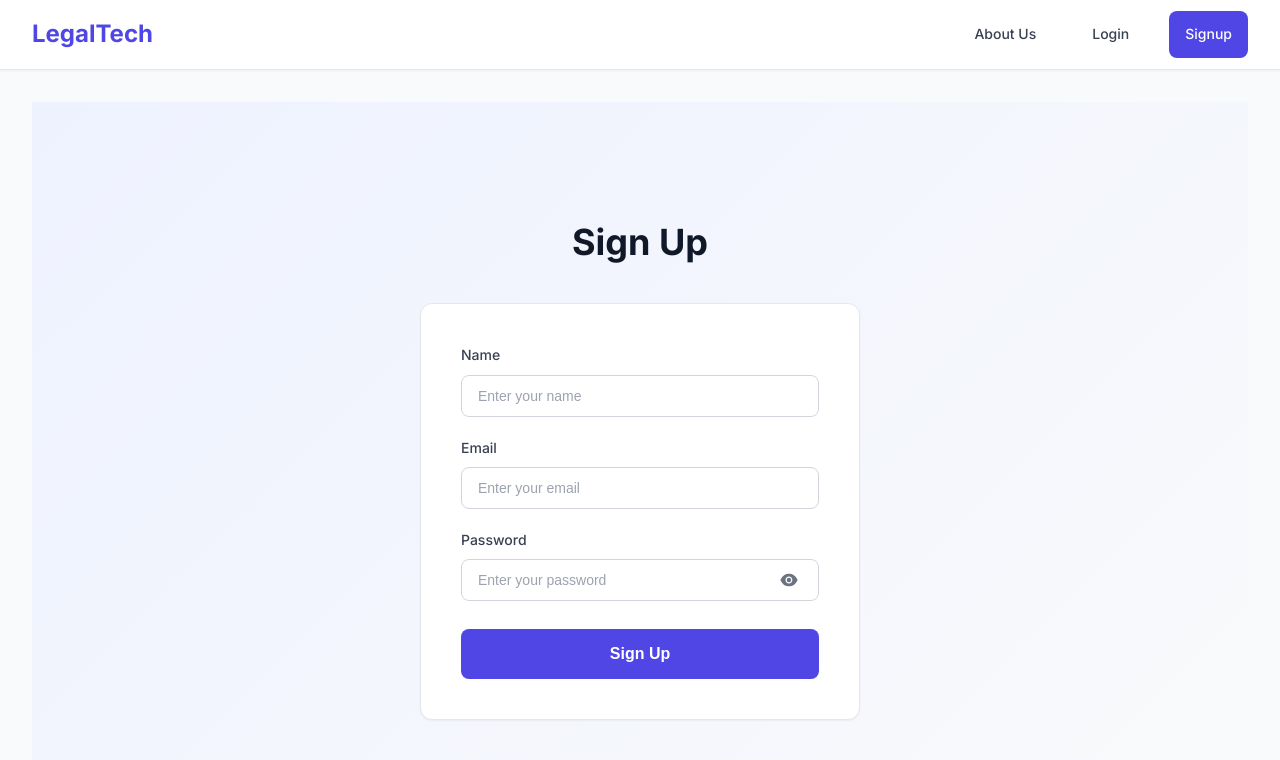
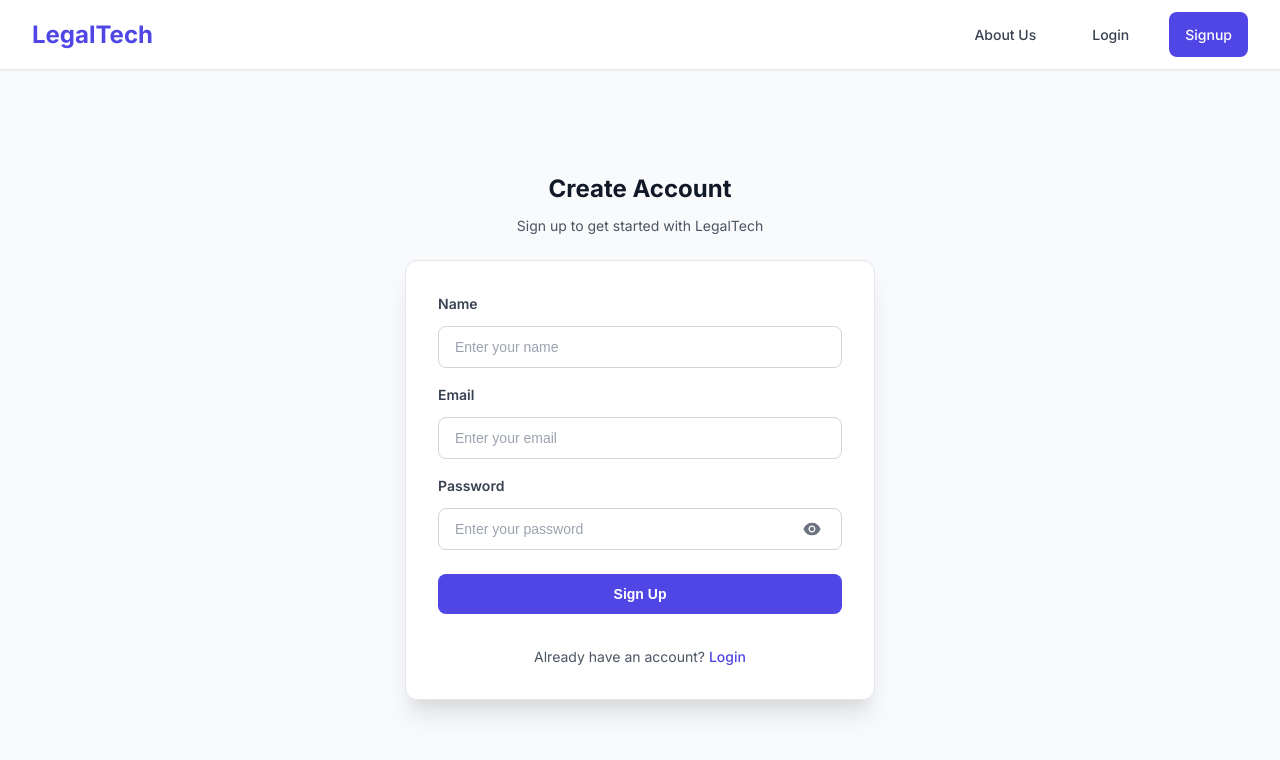
Before and after one commit to iamprashantverma/Legal-Tech, a React (Vite) app in the folder frontend/: page /signup in a window 1280 px wide. Shown: the top 760 px of the page. Built offline with nearby package versions, Linux system fonts and the light colour scheme; no server answers.

Commit message:
style: improve the Auth UX

```diff
--- a/frontend/src/assets/styles/_variables.scss
+++ b/frontend/src/assets/styles/_variables.scss
@@ -1,5 +1,3 @@
-// Design System Variables
-
 // Colors - Primary Palette
 $primary-50: #eef2ff;
 $primary-100: #e0e7ff;
--- a/frontend/src/assets/styles/components/common/_intake-details.scss
+++ b/frontend/src/assets/styles/components/common/_intake-details.scss
@@ -2,7 +2,8 @@
 @use '../../mixins' as *;
 
 .intake-wrapper {
-  max-width: 1200px;
+  width: 100%;
+  max-width: 98%;
   margin: 0 auto;
   display: flex;
   flex-direction: column;
--- a/frontend/src/assets/styles/components/lawyer/_create_summary.scss
+++ b/frontend/src/assets/styles/components/lawyer/_create_summary.scss
@@ -12,7 +12,7 @@
   margin-bottom: $spacing-6;
 
   h1 {
-    font-size: $font-size-3xl;
+    font-size: $font-size-2xl;
     font-weight: $font-weight-bold;
     color: $neutral-900;
   }
@@ -26,7 +26,7 @@
 
 .create-summary__form {
   @include card;
-  padding: $spacing-8;
+  padding: $spacing-6;
   display: flex;
   flex-direction: column;
   gap: $spacing-5;
@@ -60,7 +60,7 @@
   display: flex;
   gap: $spacing-3;
   justify-content: flex-end;
-  margin-top: $spacing-4;
+  margin-top: $spacing-1;
   flex-wrap: wrap;
 
   button {
--- a/frontend/src/assets/styles/components/lawyer/_summary-list.scss
+++ b/frontend/src/assets/styles/components/lawyer/_summary-list.scss
@@ -8,7 +8,7 @@
 
 .summary-list__header {
   @include card;
-  padding: $spacing-6;
+  padding: $spacing-5;
   margin-bottom: $spacing-6;
   display: flex;
   justify-content: space-between;
@@ -17,7 +17,7 @@
   gap: $spacing-4;
 
   h1 {
-    font-size: $font-size-3xl;
+    font-size: $font-size-2xl;
     font-weight: $font-weight-bold;
     color: $neutral-900;
   }
--- a/frontend/src/assets/styles/main.scss
+++ b/frontend/src/assets/styles/main.scss
@@ -45,7 +45,7 @@ body, html {
   width: 100%;
   height: 100%;
   overflow-x: hidden;
-  line-height: 1.6;
+  line-height: 1.5;
   -webkit-font-smoothing: antialiased;
   -moz-osx-font-smoothing: grayscale;
 }
@@ -56,7 +56,7 @@ body, html {
   flex-direction: column;
 }
 
-// Utility classes
+
 .container {
   width: 100%;
   max-width: 1280px;
@@ -123,7 +123,7 @@ body, html {
   border-radius: $radius-md;
 }
 
-// Scrollbar styling
+
 ::-webkit-scrollbar {
   width: 8px;
   height: 8px;
--- a/frontend/src/assets/styles/pages/auth/_auth.scss
+++ b/frontend/src/assets/styles/pages/auth/_auth.scss
@@ -2,31 +2,40 @@
 @use '../../mixins' as *;
 
 .auth__wrapper {
-  min-height: calc(100vh - 70px);
+  height: 100%;
+  width: 100%;
   display: flex;
   flex-direction: column;
   align-items: center;
   justify-content: center;
-  padding: $spacing-8;
-  background: linear-gradient(135deg, $primary-50 0%, $neutral-50 100%);
+
 }
 
 .auth__title {
-  font-size: $font-size-4xl;
+  font-size: $font-size-2xl;
   font-weight: $font-weight-bold;
   color: $neutral-900;
-  margin-bottom: $spacing-8;
+  margin-bottom: $spacing-6;
   text-align: center;
+}
+
+.auth__subtitle {
+  font-size: $font-size-sm;
+  color: $neutral-600;
+  text-align: center;
+  margin-top: -$spacing-4;
+  margin-bottom: $spacing-6;
 }
 
 .auth__form {
   @include card;
   width: 100%;
-  max-width: 440px;
-  padding: $spacing-10;
+  max-width: 470px;
+  padding: $spacing-8;
   display: flex;
   flex-direction: column;
-  gap: $spacing-5;
+  gap: $spacing-4;
+  box-shadow: $shadow-xl;
 }
 
 .auth__submit {
@@ -34,24 +43,27 @@
   width: 100%;
   background: $primary-600;
   color: white;
-  padding: $spacing-4;
-  font-size: $font-size-base;
+  padding: $spacing-3 $spacing-6;
+  font-size: $font-size-sm;
   font-weight: $font-weight-semibold;
   margin-top: $spacing-2;
+  transition: all $transition-base;
 
   &:hover:not(:disabled) {
     background: $primary-700;
-    transform: translateY(-2px);
-    box-shadow: $shadow-lg;
+    transform: translateY(-1px);
+    box-shadow: $shadow-md;
   }
 
   &:active:not(:disabled) {
     transform: translateY(0);
+    box-shadow: $shadow-sm;
   }
 
   &:disabled {
     opacity: 0.6;
     cursor: not-allowed;
+    background: $primary-400;
   }
 }
 
@@ -64,8 +76,9 @@
 
 .form__label {
   font-size: $font-size-sm;
-  font-weight: $font-weight-medium;
+  font-weight: $font-weight-semibold;
   color: $neutral-700;
+  margin-bottom: $spacing-1;
 }
 
 .form__input-wrapper {
@@ -76,6 +89,12 @@
 
 .form__input {
   @include input-base;
+  transition: all $transition-base;
+
+  &:focus {
+    border-color: $primary-500;
+    box-shadow: 0 0 0 3px rgba($primary-500, 0.1);
+  }
 
   &--error {
     border-color: $danger-500;
@@ -99,9 +118,15 @@
   align-items: center;
   justify-content: center;
   transition: color $transition-base;
+  border-radius: $radius-md;
 
   &:hover {
-    color: $neutral-700;
+    color: $primary-600;
+    background: $primary-50;
+  }
+
+  &:active {
+    transform: scale(0.95);
   }
 }
 
@@ -117,3 +142,46 @@
   border-radius: $radius-md;
   border-left: 3px solid $danger-500;
 }
+
+.auth__link {
+  text-align: center;
+  margin-top: $spacing-4;
+  font-size: $font-size-sm;
+  color: $neutral-600;
+
+  a {
+    color: $primary-600;
+    font-weight: $font-weight-medium;
+    text-decoration: none;
+    transition: color $transition-base;
+
+    &:hover {
+      color: $primary-700;
+      text-decoration: underline;
+    }
+  }
+}
+
+.auth__divider {
+  display: flex;
+  align-items: center;
+  text-align: center;
+  margin: $spacing-4 0;
+  color: $neutral-500;
+  font-size: $font-size-sm;
+
+  &::before,
+  &::after {
+    content: '';
+    flex: 1;
+    border-bottom: 1px solid $neutral-300;
+  }
+
+  &::before {
+    margin-right: $spacing-3;
+  }
+
+  &::after {
+    margin-left: $spacing-3;
+  }
+}
--- a/frontend/src/pages/auth/Login.jsx
+++ b/frontend/src/pages/auth/Login.jsx
@@ -56,7 +56,8 @@ const Login = () => {
 
   return (
     <div className="auth__wrapper">
-      <h2 className="auth__title">Login</h2>
+      <h2 className="auth__title">Welcome Back</h2>
+      <p className="auth__subtitle">Sign in to your account to continue</p>
 
       <form onSubmit={handleSubmit} className="auth__form">
         {errors.general && (
@@ -93,6 +94,11 @@ const Login = () => {
         >
           {loading ? "Logging in..." : "Login"}
         </button>
+
+        <div className="auth__link">
+          Don't have an account?{" "}
+          <a href="/signup">Sign up</a>
+        </div>
       </form>
     </div>
   );
--- a/frontend/src/pages/auth/Signup.jsx
+++ b/frontend/src/pages/auth/Signup.jsx
@@ -99,7 +99,8 @@ const Signup = () => {
 
   return (
     <div className="auth__wrapper">
-      <h2 className="auth__title">Sign Up</h2>
+      <h2 className="auth__title">Create Account</h2>
+      <p className="auth__subtitle">Sign up to get started with LegalTech</p>
 
       <form onSubmit={handleSubmit} className="auth__form">
         {errors.general && (
@@ -144,8 +145,13 @@ const Signup = () => {
           className="auth__submit"
           disabled={loading}
         >
-          {loading ? "Signing Up..." : "Sign Up"}
+          {loading ? "Creating Account..." : "Sign Up"}
         </button>
+
+        <div className="auth__link">
+          Already have an account?{" "}
+          <a href="/login">Login</a>
+        </div>
       </form>
     </div>
   );
```
Also changed, not shown: 1 other file (tests, documents, lock files or other folders).
